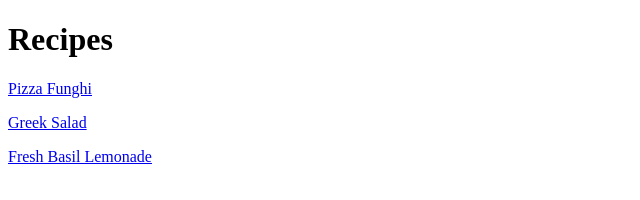
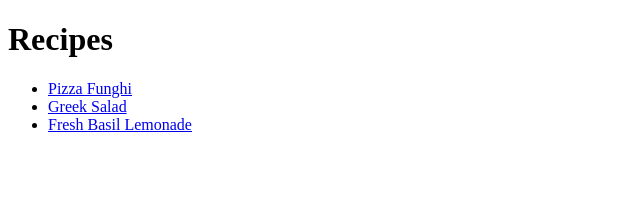
Before and after one commit to Joel4322/odin-recipes, a plain HTML site: page index.html in a window 1280 px wide. Shown: the whole page, without its empty margins (0-640 px from the left). Drawn offline with Linux system fonts and the light colour scheme.

Commit message:
listed recipes

```diff
--- a/index.html
+++ b/index.html
@@ -7,8 +7,10 @@
     </head>
     <body>
         <h1>Recipes</h1>
-        <a href=./recipes/Pizza_Fungi.html>Pizza Funghi</a>
+        <p><ul></p>
+        <li><a href=./recipes/Pizza_Fungi.html>Pizza Funghi</a></li>
     </body>
-    <p><a href=./recipes/greek_salad.html> Greek Salad </a></p>
-    <p><a href=./recipes/lemonade.html> Fresh Basil Lemonade</a></p>
+    <li><a href=./recipes/greek_salad.html> Greek Salad </a></li>
+    <li><a href=./recipes/lemonade.html> Fresh Basil Lemonade</a></li>
+</ul>
     </html>
```
